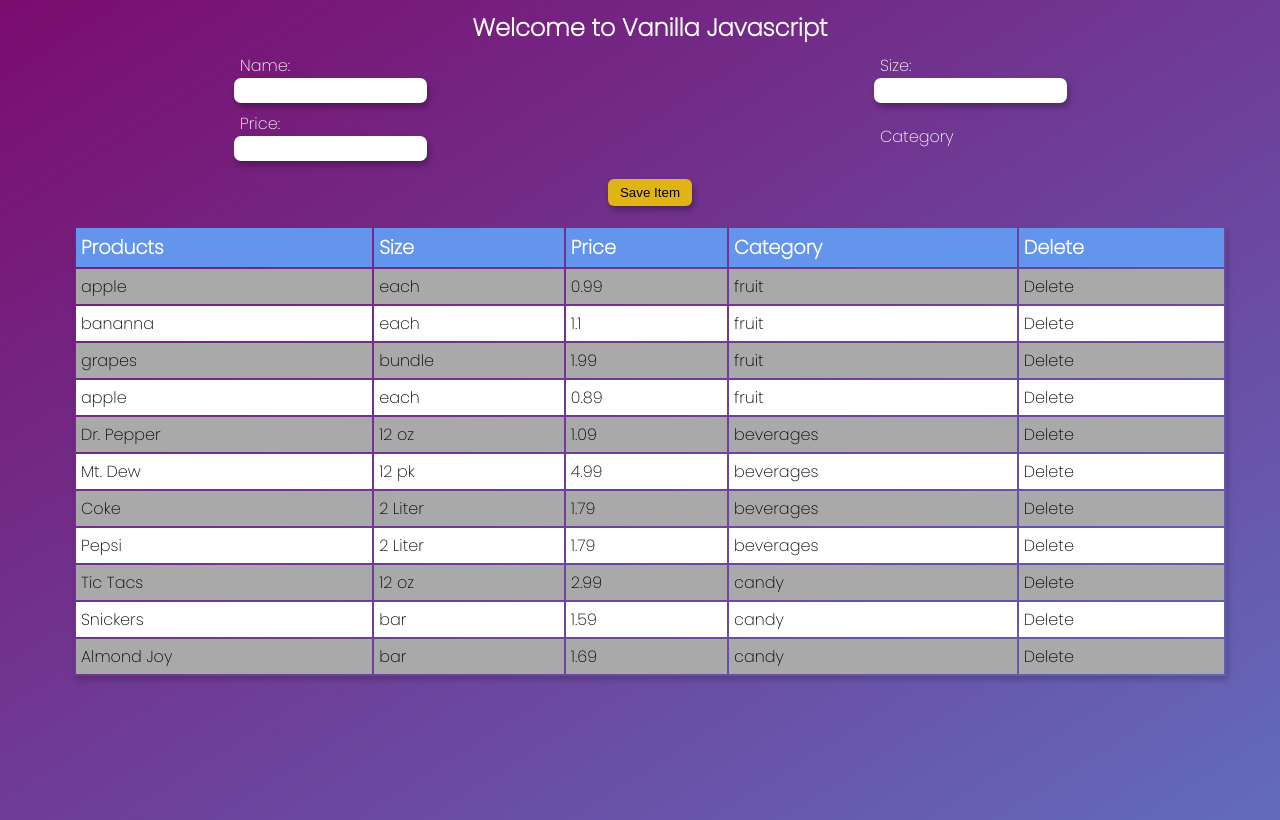
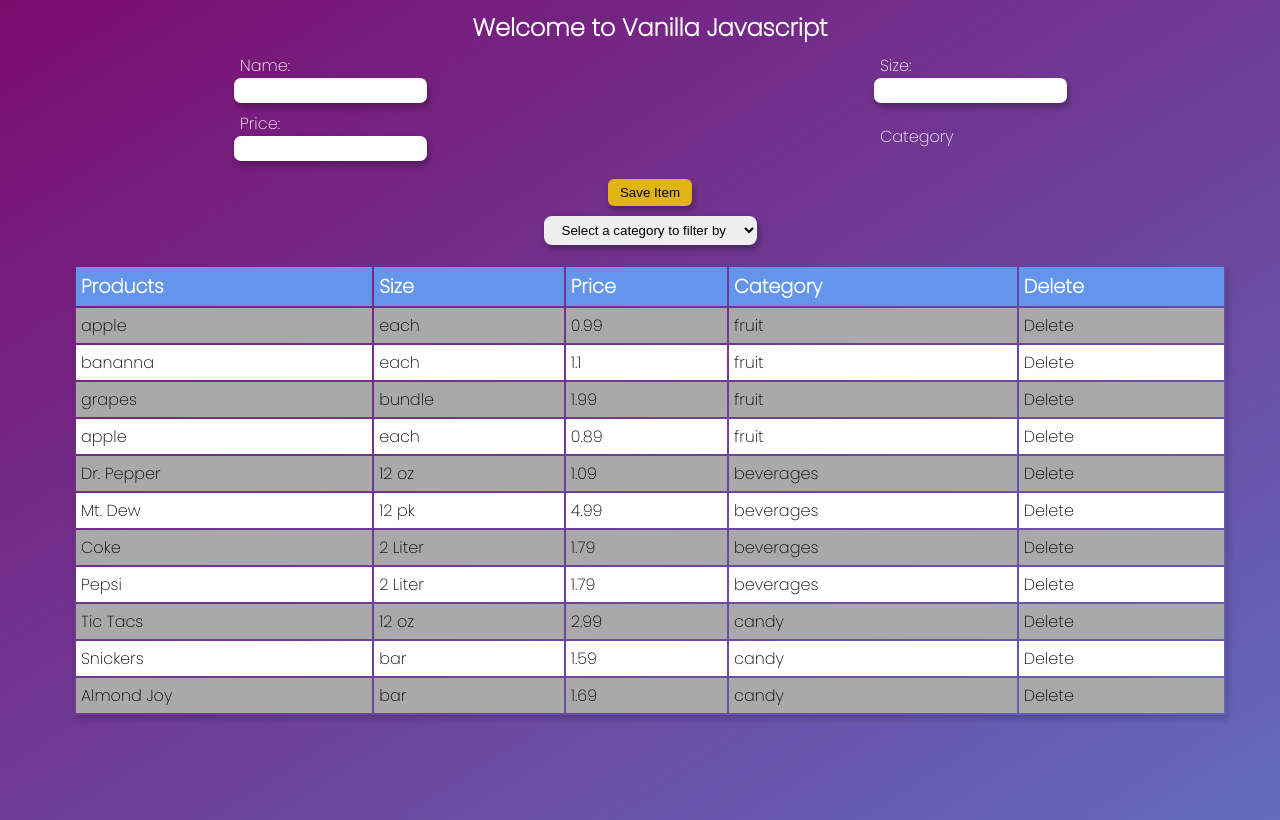
Before and after one commit to C5m7b4/vanilla-from-scratch, a website built with webpack: page public/index.html in a window 1280 px wide. Built offline with nearby package versions, Linux system fonts and the light colour scheme; a web font is replaced by a local one.

Commit message:
add filter for grid

```diff
--- a/src/index.js
+++ b/src/index.js
@@ -56,3 +56,37 @@ const buildTable = () => {
 };
 
 buildTable();
+
+Array.prototype.unique = function (field) {
+  const newArray = [];
+  this.forEach((record) => {
+    const { [field]: targetField } = record;
+    if (!newArray.includes(targetField)) {
+      newArray.push(targetField);
+    }
+  });
+  return newArray;
+};
+
+const handleFilterChange = (e) => {
+  if (e.target.value == '0') {
+    filteredData = state.items;
+  } else {
+    filteredData = state.items.filter((d) => d.category == e.target.value);
+  }
+  buildTable();
+};
+
+const buildFilterBox = () => {
+  const categories = data.unique('category');
+  let html =
+    '<select id="category-filter"><option value="0">Select a category to filter by</option>';
+  categories.map((c) => {
+    html += `<option value="${c}">${c}</option>`;
+  });
+  html += '</select>';
+  document.getElementById('filter').innerHTML = html;
+  const newSelect = document.getElementById('category-filter');
+  newSelect.addEventListener('change', handleFilterChange);
+};
+buildFilterBox();
--- a/src/styles.css
+++ b/src/styles.css
@@ -114,3 +114,19 @@ tr:nth-child(odd) {
 td {
   padding: 5px;
 }
+
+.filter-div {
+  width: 100%;
+  display: flex;
+  justify-content: center;
+  align-items: center;
+  margin-top: 10px;
+}
+
+.filter-div select {
+  padding: 6px 14px;
+  border-radius: 8px;
+  outline: none;
+  border: 0;
+  box-shadow: 2px 4px 6px rgba(0, 0, 0, 0.3);
+}
```
Also changed, not shown: README.md.
